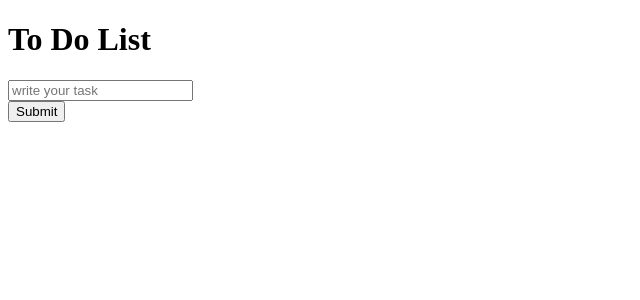
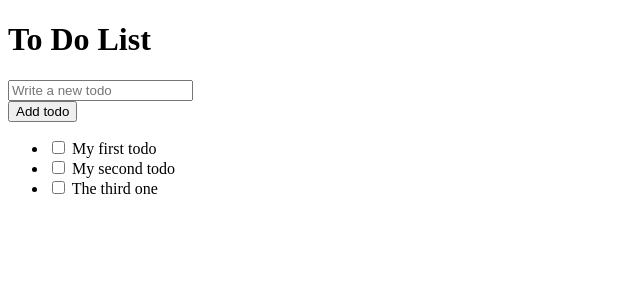
Before and after one commit to Subtil-r/ToDo_React-Intro, a React (Create React App) app: page / in a window 1280 px wide. Shown: the top 300 px of the page, without its empty margins (0-640 px from the left). Built offline with nearby package versions, Linux system fonts and the light colour scheme.

Commit message:
changed components files

```diff
--- a/src/App.js
+++ b/src/App.js
@@ -1,5 +1,6 @@
 import React from "react";
-import Main from "./components/Main";
+import Form from "./components/Form";
+import Todolist from "./components/Todolist";
 
 export default function App() {
   return (
@@ -7,7 +8,8 @@ export default function App() {
       <header className="header_container">
         <h1>To Do List</h1>
       </header>
-      <Main />
+      <Form />
+      <Todolist />
     </>
   );
 }
--- /dev/null
+++ b/src/components/Form.js
@@ -0,0 +1,21 @@
+import React, { useRef } from 'react'
+
+const Form = () => {
+  const inputRef = useRef()
+
+  function clickHandler(){
+    const inputElement = inputRef.current;
+
+    console.log(inputElement.value)
+  }
+
+  return (
+    <div>
+      <input ref={inputRef} type="text" placeholder="Write a new todo" />
+      <br />
+      <button onClick={clickHandler}>Add todo</button>
+    </div>
+  )
+}
+
+export default Form
--- a/src/components/Input.js
+++ /dev/null
@@ -1,13 +0,0 @@
-import React from "react";
-import Submit from "./Submit";
-
-function Input() {
-  return (
-    <div>
-      <input type="text" placeholder="write your task" />
-      <Submit />
-    </div>
-  );
-}
-
-export default Input;
--- a/src/components/Main.js
+++ /dev/null
@@ -1,12 +0,0 @@
-import React from 'react';
-import Input from './Input'
-
-function Main() {
-  return (
-    <div>
-      <Input />
-    </div>
-  )
-}
-
-export default Main
--- a/src/components/Submit.js
+++ /dev/null
@@ -1,11 +0,0 @@
-import React from 'react';
-
-function Submit() {
-  return (
-    <div>
-      <input type="submit" value="Submit" />
-    </div>
-  )
-}
-
-export default Submit
--- a/src/components/Todolist.js
+++ b/src/components/Todolist.js
@@ -1,17 +1,19 @@
 import React, { useState } from 'react';
+//import TodoItem from './TodoItem';
 
 function Todolist() {
-  const initialTodos = ["My first todo", "My second todo"];
+  const initialTodos = ["My first todo", "My second todo", "The third one"];
   const [todos, setTodos] = useState(initialTodos);
+  const newTodo = [...initialTodos];
   return (
-    <div>
-      <ul>
+    <ul>
       {todos.map((todo) => (
-        <TodoItem />
+        <li>
+          <input key={todo} type="checkbox" defaultChecked="" /> {todo}
+        </li>
       ))}
     </ul>
-    </div>
-  )
+  );
 }
 
 export default Todolist
```
